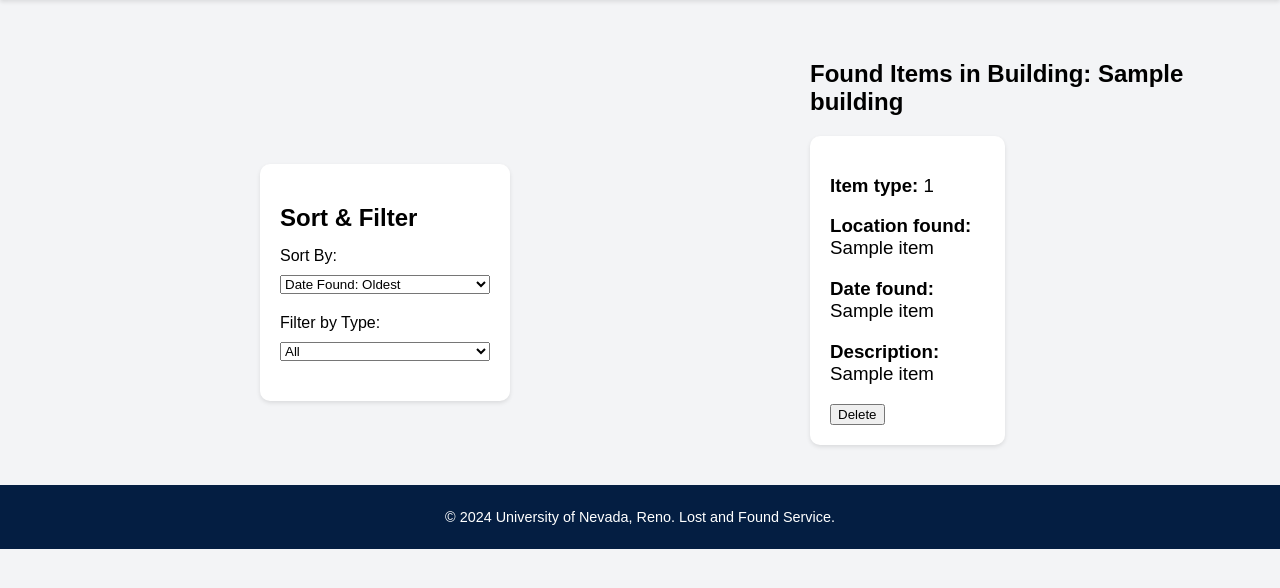
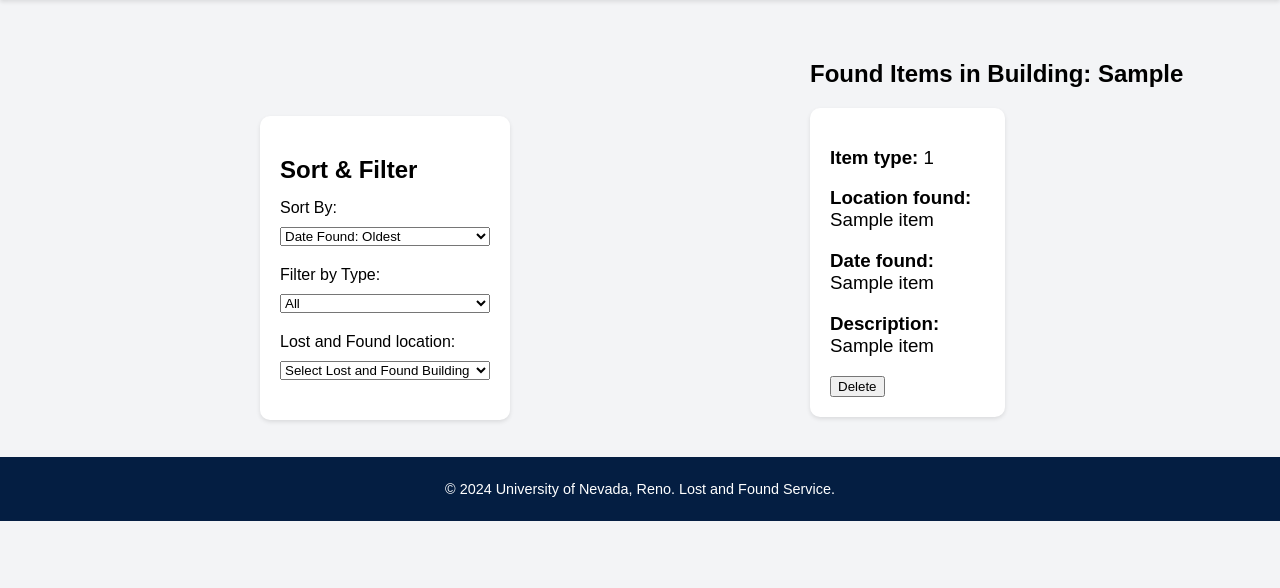
Before and after one commit to Guild-Matthew/CS425-Team-18-Capstone-Project, a Flask app: template HelloFlask/templates/remove_item.html in a window 1280 px wide. Shown: the part 170-758 px from the top of the page. Run offline with Flask 2, Linux system fonts and the light colour scheme; the template is opened without the code that fills it: most values are stand-ins (such as "Sample title", 1, 10 or a date in 2020); some libraries are stand-ins or nearby versions.

Commit message:
Add files via upload

```diff
--- a/HelloFlask/templates/remove_item.html
+++ b/HelloFlask/templates/remove_item.html
@@ -38,25 +38,37 @@
             <div class="filter-section">
                 <label for="sort">Sort By:</label>
                 <select id="sort" onchange="sortItems()">
-                    <option value="date">Date Found: Oldest</option>
-                    <option value="date">Date Found: Newest</option>
+                    <option value="oldest" {% if sort_order=='oldest' %}selected{% endif %}>Date Found: Oldest</option>
+                    <option value="newest" {% if sort_order=='newest' %}selected{% endif %}>Date Found: Newest</option>
                 </select>
             </div>
             <!--Filter section-->
             <div class="filter-section">
                 <label for="filterType">Filter by Type:</label>
                 <select id="filterType" onchange="filterItems()">
-                    <option value="all" {% if filterType =='all' %}selected{% endif %}>All</option>
-                    <option value="clothing" {% if filterType =='clothing' %}selected{% endif %}>Clothing</option>
-                    <option value="technology" {% if filterType =='technology' %}selected{% endif %}>Technology</option>
-                    <option value="misc" {% if filterType =='misc' %}selected{% endif %}>Miscellaneous</option>
+                    <option value="all" {% if filterType=='all' %}selected{% endif %}>All</option>
+                    <option value="clothing" {% if filterType=='clothing' %}selected{% endif %}>Clothing</option>
+                    <option value="technology" {% if filterType=='technology' %}selected{% endif %}>Technology</option>
+                    <option value="misc" {% if filterType=='misc' %}selected{% endif %}>Miscellaneous</option>
                 </select>
             </div>
+            <!--Select Building-->
+            <div class="filter-section">
+                <label for="location">Lost and Found location:</label>
+                <select id="location" onchange="changeBuilding()">
+                    <option value="" disabled selected>Select Lost and Found Building</option>
+                    {% for building in buildings %}
+                    <option value="{{ building }}" {% if building==selected_building %}selected{% endif %}>
+                        {{ building }}
+                    </option>
+                    {% endfor %}
+                </select>
+            </div>
+
         </aside>
-
             <!--Products section-->
             <section id="products">
-            <h2>Found Items in Building: {{ building}}</h2>
+                <h2>Found Items in Building: {{ selected_building}}</h2>
                 <div class="product-grid">
                     {% if items %}
                     {% for item in items %}
@@ -65,7 +77,7 @@
                         <h3><strong>Location found:</strong> <span>{{ item[1] }}</span></h3>
                         <h3><strong>Date found:</strong> <span>{{ item[3] }}</span></h3>
                         <h3><strong>Description:</strong> <span>{{ item[2] }}</span></h3>
-                    <form action="{{ url_for('main.Removeitems', building=building) }}" method="POST">
+                        <form action="{{ url_for('main.Removeitems', building=selected_building) }}" method="POST">
                             <input type="hidden" name="itemType" value="{{ item[0] }}">
                             <input type="hidden" name="locationFound" value="{{ item[1] }}">
                             <input type="hidden" name="dateFound" value="{{ item[3] }}">
@@ -87,12 +99,30 @@
     </footer>
 
     <script>
+        // Function to select the building
+        function changeBuilding() {
+            // Get the selected building
+            const filterType = document.getElementById('filterType').value;  // Get the selected filter type
+            const sort = new URLSearchParams(window.location.search).get('sort') || 'oldest';  // Get the current sort value or default to "oldest"
+            const selectedBuilding = document.getElementById('location').value;  // Get the building parameter
+            window.location.href = `/remove_item?filterType=${filterType}&sort=${sort}&building=${selectedBuilding}`;
+        }
         function filterItems() {
-            // Get the selected filter type
-            const filterType = document.getElementById('filterType').value;
+            const filterType = document.getElementById('filterType').value;  // Get the selected filter type
+            const sort = new URLSearchParams(window.location.search).get('sort') || 'oldest';  // Get the current sort value or default to "oldest"
+            const selectedBuilding = document.getElementById('location').value;  // Get the building parameter
+            window.location.href = `/remove_item?filterType=${filterType}&sort=${sort}&building=${selectedBuilding}`;
+        }
+        function sortItems() {
+            const sort = document.getElementById('sort').value;  // Get the selected sort value
+            const filterType = document.getElementById('filterType').value;  // Get the current filter
+            const selectedBuilding = document.getElementById('location').value;  // Get the building parameter
 
-            // Redirect to the L&F page with the filterType as a query parameter
-            window.location.href = `/L&F?filterType=${filterType}`;
+            if (selectedBuilding) {
+                window.location.href = `/remove_item?filterType=${filterType}&sort=${sort}&building=${selectedBuilding}`;
+            } else {
+                console.error('Building parameter is missing in the URL.');
+            }
         }
     </script>
 </body>
```
Also changed, not shown: HelloFlask/templates/AccountLogic/adduser.html (+6 -8 lines), HelloFlask/templates/claimedItems.html (+19 -7 lines), HelloFlask/templates/items.html (+5 -3 lines). Lines whose indentation alone changed are shown as unchanged.
